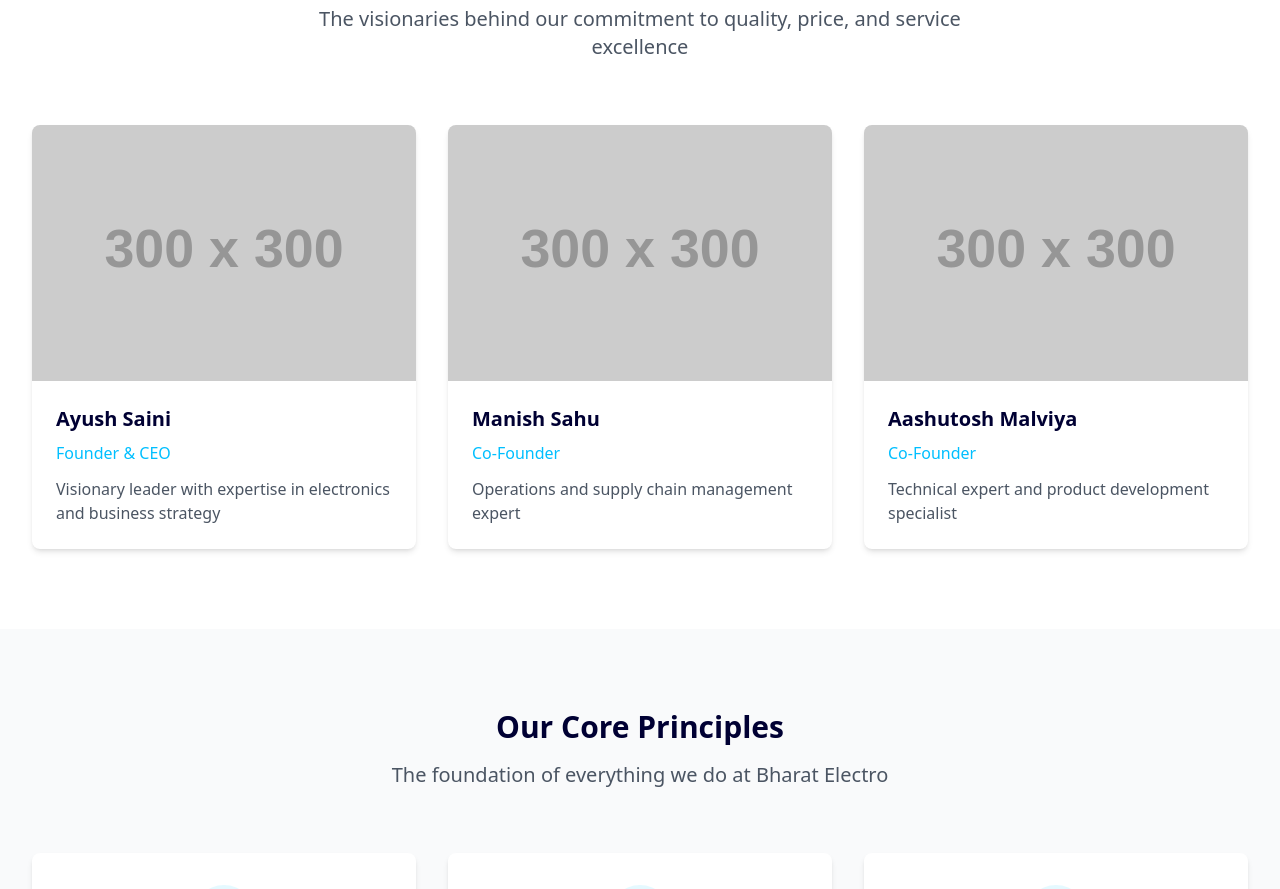
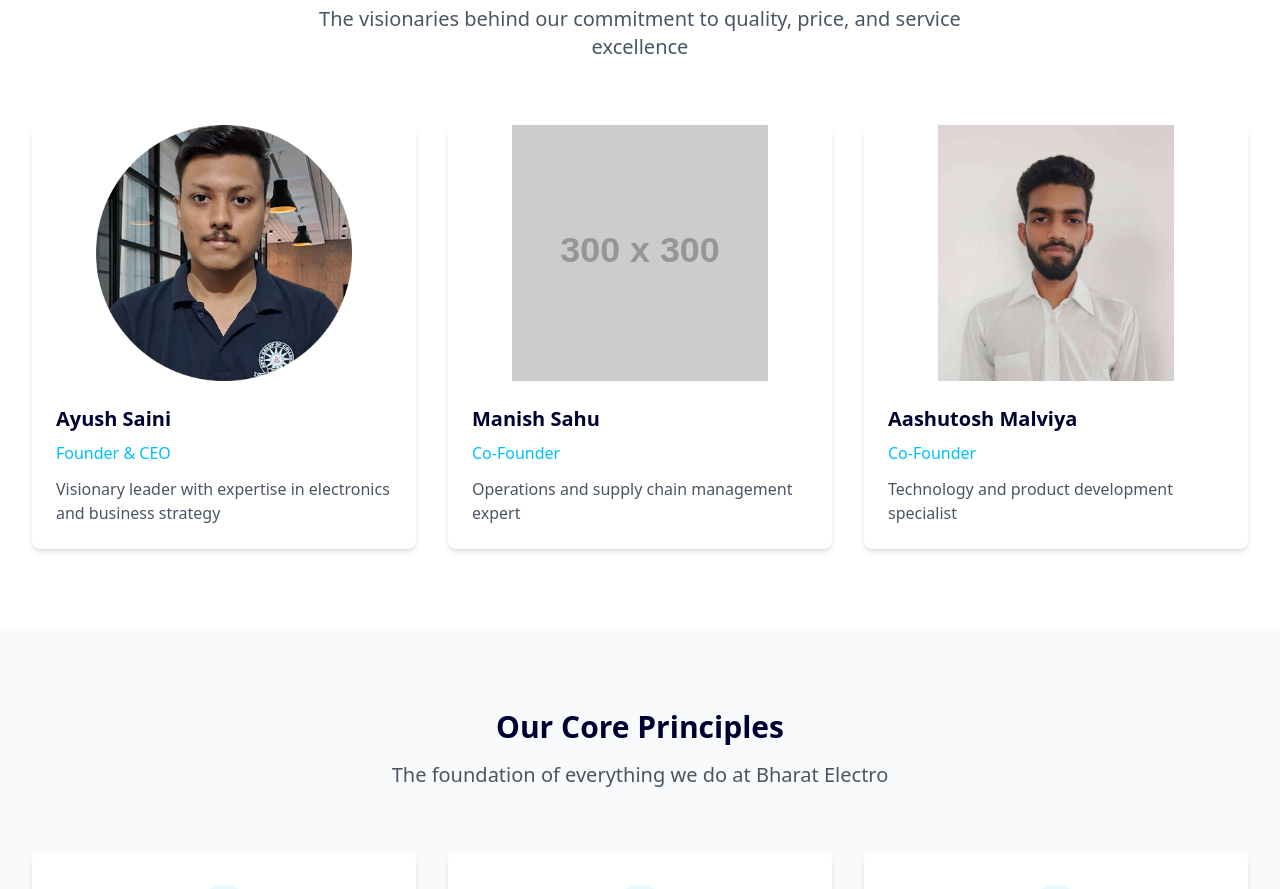
Before and after one commit to Crashed-cpu/Bharat_Electro, a React (Vite) app: page /about in a window 1280 px wide. Shown: the part 2100-2989 px from the top of the page. Built offline with nearby package versions, Linux system fonts and the light colour scheme; no server answers.

Commit message:
aashu image

```diff
--- a/src/pages/About.tsx
+++ b/src/pages/About.tsx
@@ -36,7 +36,7 @@ const About: React.FC = () => {
     {
       name: 'Ayush Saini',
       role: 'Founder & CEO',
-      image: 'https://via.placeholder.com/300x300?text=Ayush+Saini',
+      image: '/ceo.png',
       description: 'Visionary leader with expertise in electronics and business strategy'
     },
     {
@@ -48,8 +48,8 @@ const About: React.FC = () => {
     {
       name: 'Aashutosh Malviya',
       role: 'Co-Founder',
-      image: 'https://via.placeholder.com/300x300?text=Aashutosh+Malviya',
-      description: 'Technical expert and product development specialist'
+      image: '/aashu.jpeg',
+      description: 'Technology and product development specialist'
     }
   ];
 
@@ -176,11 +176,14 @@ const About: React.FC = () => {
                 key={index}
                 className="bg-white rounded-lg shadow-md overflow-hidden hover:shadow-lg transition-shadow duration-300"
               >
-                <img
-                  src={member.image}
-                  alt={member.name}
-                  className="w-full h-64 object-cover"
-                />
+                <div className="w-full h-64 overflow-hidden">
+                  <img
+                    src={member.image}
+                    alt={member.name}
+                    className="w-full h-full object-cover object-center"
+                    style={{ objectFit: 'contain' }}
+                  />
+                </div>
                 <div className="p-6">
                   <h3 className="text-xl font-semibold text-[#000033] mb-2">{member.name}</h3>
                   <p className="text-[#00BFFF] font-medium mb-3">{member.role}</p>
```
Also changed, not shown: public/aashu.jpeg (added), public/ceo.png (added).
